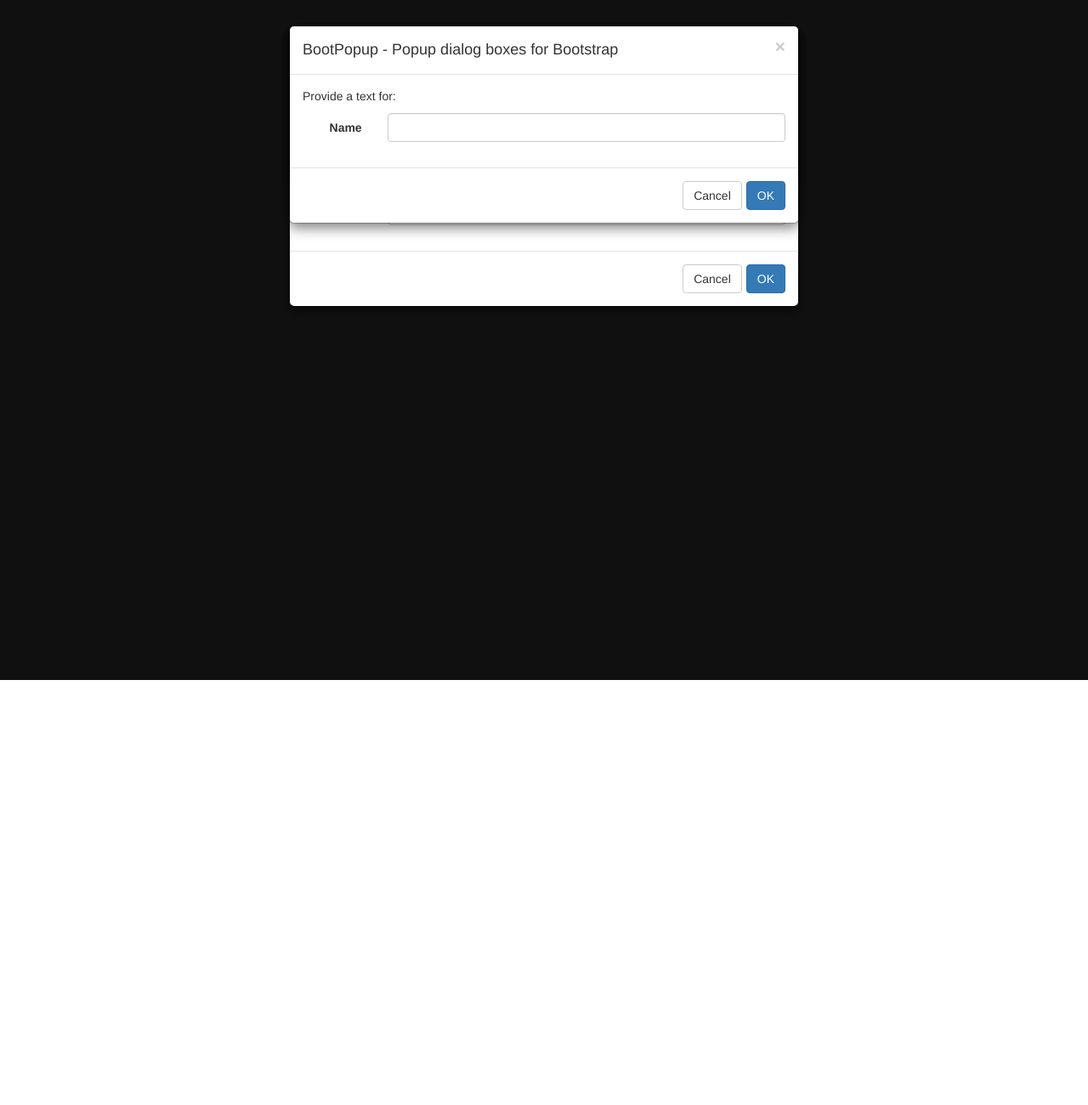
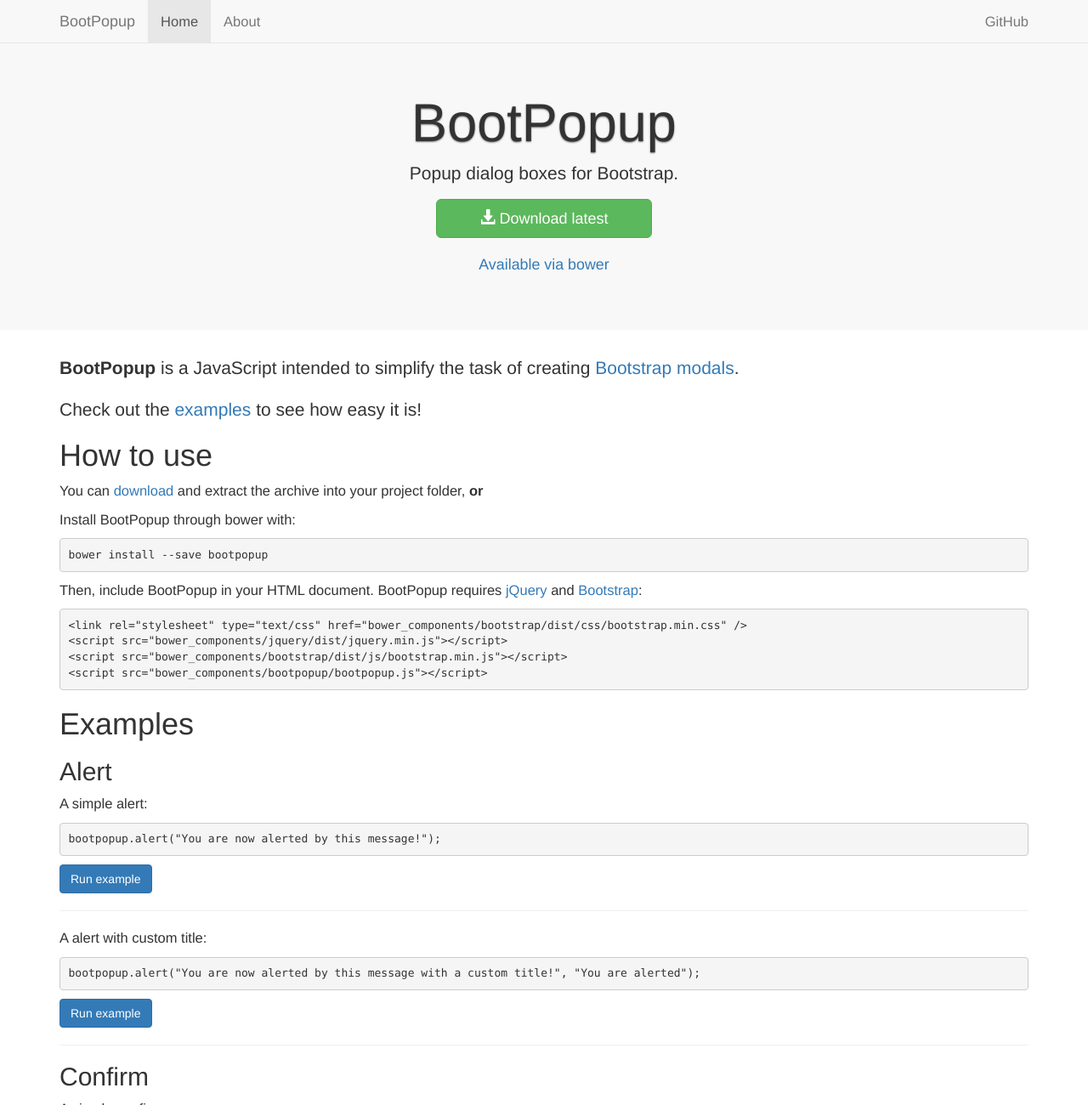
Before and after one commit to rigon/bootpopup, a website: page index.html in a window 1280 px wide. Shown: the top 1300 px of the page at 85% size. Before the commit the page ends 800 px from the top, so only its background shows below. Drawn offline with Linux system fonts and the light colour scheme.

Commit message:
Main page

```diff
--- a/index.html
+++ b/index.html
@@ -12,25 +12,129 @@
 		<script src="bower_components/bootstrap/dist/js/bootstrap.min.js"></script>
 		<script src="bootpopup.js"></script>
     </head>
-    <body>
+    <body style="font-size: 1.65em">
+
+		<!-- Fixed navbar -->
+		<nav class="navbar navbar-default navbar-fixed-top">
+			<div class="container">
+				<div class="navbar-header">
+					<button type="button" class="navbar-toggle collapsed" data-toggle="collapse" data-target="#navbar" aria-expanded="false" aria-controls="navbar">
+						<span class="sr-only">Toggle navigation</span> <span class="icon-bar"></span><span class="icon-bar"></span><span class="icon-bar"></span>
+					</button>
+					<a class="navbar-brand text-capitalize" href="http://www.bootpopup.tk">BootPopup</a>
+				</div>
+				<div id="navbar" class="navbar-collapse collapse">
+					<ul class="nav navbar-nav">
+						<li class="active"><a href="#">Home</a></li>
+						<li><a href="#about">About</a></li>
+					</ul>
+					<ul class="nav navbar-nav navbar-right">
+						<li><a href="https://github.com/rigon/bootpopup">GitHub</a></li>
+					</ul>
+				</div>
+			</div>
+		</nav>
+
+		<!-- Main component for a primary marketing message or call to action -->
+		<div class="jumbotron text-center" style="padding-top: 90px; background-color: #f8f8f8;">
+			<h1 style="text-shadow: 0 1px 2px dimgray;">BootPopup</h1>
+			<p class="lead">Popup dialog boxes for Bootstrap.</p>
+			<p>
+				<a class="btn btn-lg btn-success" href="https://github.com/rigon/bootpopup/archive/master.zip" style="padding-left: 50px; padding-right: 50px;">
+					<span class="glyphicon glyphicon-download-alt"></span> Download latest
+				</a>
+			</p>
+			<p><small><a href="https://bower.io/search/?q=bootpopup">Available via bower</a></small></p>
+		</div>
+
+
+		<div class="container">
+			<p class="lead">
+				<b>BootPopup</b> is a JavaScript intended to simplify the task of creating
+				<a href="http://getbootstrap.com/javascript/#modals">Bootstrap modals</a>.
+			</p>
+			<p class="lead">Check out the <a href="#examples">examples</a> to see how easy it is!</p>
+
+
+			<h1 id⁼"how-to-use">How to use</h1>
+			<p>You can <a href="https://github.com/rigon/bootpopup/archive/master.zip">download</a> and extract the
+			archive into your project folder, <b>or</b></p>
+			<p>Install BootPopup through bower with:</p>
+			<pre>bower install --save bootpopup</pre>
+
+			<p>Then, include BootPopup in your HTML document. BootPopup requires <a href="https://jquery.com/">jQuery</a> and <a href="http://getbootstrap.com">Bootstrap</a>:</p>
+			<pre>&lt;link rel=&quot;stylesheet&quot; type=&quot;text/css&quot; href=&quot;bower_components/bootstrap/dist/css/bootstrap.min.css&quot; /&gt;
+&lt;script src=&quot;bower_components/jquery/dist/jquery.min.js&quot;&gt;&lt;/script&gt;
+&lt;script src=&quot;bower_components/bootstrap/dist/js/bootstrap.min.js&quot;&gt;&lt;/script&gt;
+&lt;script src=&quot;bower_components/bootpopup/bootpopup.js&quot;&gt;&lt;/script&gt;</pre>
+
+
+			<h1 id="examples">Examples</h1>
+
+			<h2 id="alert">Alert</h2>
+
+			<p>A simple alert:</p>
+			<p><pre>bootpopup.alert("You are now alerted by this message!");</pre></p>
+			<p><button id="example-alert-1" class="btn btn-primary">Run example</button></p><hr>
+
+			<p>A alert with custom title:</p>
+			<p><pre>bootpopup.alert("You are now alerted by this message with a custom title!", "You are alerted");</pre></p>
+			<p><button id="example-alert-2" class="btn btn-primary">Run example</button></p><hr>
+
+
+			<h2 id="confirm">Confirm</h2>
+
+			<p>A simple confirm:</p>
+			<p><pre>bootpopup.confirm("Do you confirm this message?");</pre></p>
+			<p><button id="example-confirm-1" class="btn btn-primary">Run example</button></p><hr>
+
+			<p>A confirm with a custom title:</p>
+			<p><pre>bootpopup.confirm("Do you confirm this message with a custom title?", "Confirm this message");</pre></p>
+			<p><button id="example-confirm-2" class="btn btn-primary">Run example</button></p><hr>
+
+			<p>A confirm with a callback and response:</p>
+			<p><pre>bootpopup.confirm("Do you confirm this message with a custom title?", "Confirm this message", function(ans) { alert(ans); });</pre></p>
+			<p><button id="example-confirm-3" class="btn btn-primary">Run example</button></p><hr>
+
+			<p>Or if you want a callback without a custom title:</p>
+			<p><pre>bootpopup.confirm("Do you confirm this message with a callback?", function(ans) { alert(ans); });</pre></p>
+			<p><button id="example-confirm-4" class="btn btn-primary">Run example</button></p><hr>
+
+
+			<h2 id="Prompt">Prompt</h2>
+
+			<p>A simple prompt:</p>
+			<p><pre>bootpopup.prompt("Name");</pre></p>
+			<p><button id="example-prompt-1" class="btn btn-primary">Run example</button></p><hr>
+
+			<p>A confirm with a custom type of data:</p>
+			<p><pre>bootpopup.prompt("Age", "number");</pre></p>
+			<p><button id="example-prompt-2" class="btn btn-primary">Run example</button></p><hr>
+
+			<p>A confirm with a custom message:</p>
+			<p><pre>bootpopup.prompt("Text", null, "Insert a random text:");</pre></p>
+			<p><button id="example-prompt-3" class="btn btn-primary">Run example</button></p><hr>
+
+			<p>Or if you want a callback without a custom title:</p>
+			<p><pre>bootpopup.prompt("Text", null, null, "Insert a random text");</pre></p>
+			<p><button id="example-prompt-4" class="btn btn-primary">Run example</button></p><hr>
+
+		</div> <!-- /container -->
+
+
 		<script type="text/javascript">
-			window.onload = function() {
-				bootpopup({
-					title: "Add image",
-					content: [
-						{ p: {text: "Insert image info here:"}},
-						{ input: {type: "text", label: "Title", name: "title", placeholder: "Description for image"}},
-						{ input: {type: "text", label: "Link", name: "link", placeholder: "Hyperlink for image"}},
-						{ password: {label: "Password", name: "pass", placeholder: "Password"}}],
-					cancel: function(data) { alert("Cancel"); },
-					ok: function(data,e) { console.log(data,e); },
-					complete: function() { alert("complete"); },
-				});
+			$("#example-alert-1").click(function() { bootpopup.alert("You are now alerted by this message!"); });
+			$("#example-alert-2").click(function() { bootpopup.alert("You are now alerted by this message with a custom title!", "You are alerted"); });
 
-				bootpopup.alert("You are now alerted by this message!");
-				bootpopup.confirm("Do you confirm this message?", null, function(ans) { alert(ans); });
-				bootpopup.prompt("Name", null, null, null, function(ans) { console.log(ans); });
-			}
+			$("#example-confirm-1").click(function() { bootpopup.confirm("Do you confirm this message?"); });
+			$("#example-confirm-2").click(function() { bootpopup.confirm("Do you confirm this message with a custom title?", "Confirm this message"); });
+			$("#example-confirm-3").click(function() { bootpopup.confirm("Do you confirm this message with a custom title?", "Confirm this message", function(ans) { alert(ans); }); });
+			$("#example-confirm-4").click(function() { bootpopup.confirm("Do you confirm this message with a callback?", function(ans) { alert(ans); }); });
+
+			$("#example-prompt-1").click(function() { bootpopup.prompt("Name"); });
+			$("#example-prompt-2").click(function() { bootpopup.prompt("Age", "number"); });
+			$("#example-prompt-3").click(function() { bootpopup.prompt("Text", null, "Insert a random text:"); });
+			$("#example-prompt-4").click(function() { bootpopup.prompt("Text", null, null, "Insert a random text"); });
 		</script>
     </body>
 </html>
```
